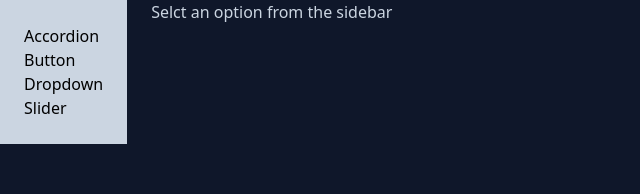
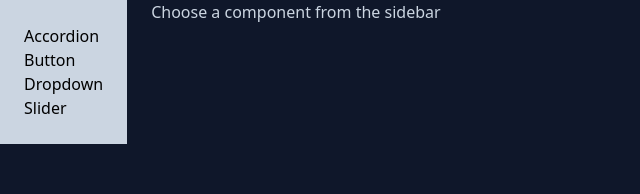
Before and after one commit to SmackSmash/grider-comps, a React (Vite) app: page / in a window 1280 px wide. Shown: the top 194 px of the page, without its empty margins (0-640 px from the left). Built offline with nearby package versions, Linux system fonts and the light colour scheme.

Commit message:
Added Route component to facilitate navigation

```diff
--- a/src/App.jsx
+++ b/src/App.jsx
@@ -1,22 +1,30 @@
-import { useContext } from 'react';
-import { NavigationContext } from './context/NavigationContext';
+import HomePage from './pages/HomePage/HomePage';
 import ButtonPage from './pages/ButtonPage/ButtonPage';
 import AccordionPage from './pages/AccordionPage/AccordionPage';
-import SideBar from './components/SideBar/SideBar';
 import DropdownPage from './pages/DropdownPage/DropdownPage';
 import SliderPage from './pages/SliderPage/SliderPage';
+import SideBar from './components/SideBar/SideBar';
+import Route from './components/Route/Route';
 
 const App = () => {
-  const { location } = useContext(NavigationContext);
-
   return (
     <div className='flex'>
       <SideBar />
-      {location === '/' && <h1 className='text-slate-300'>Selct an option from the sidebar</h1>}
-      {location === '/accordion' && <AccordionPage />}
-      {location === '/button' && <ButtonPage />}
-      {location === '/dropdown' && <DropdownPage />}
-      {location === '/slider' && <SliderPage />}
+      <Route path='/'>
+        <HomePage />
+      </Route>
+      <Route path='/accordion'>
+        <AccordionPage />
+      </Route>
+      <Route path='/button'>
+        <ButtonPage />
+      </Route>
+      <Route path='/dropdown'>
+        <DropdownPage />
+      </Route>
+      <Route path='/slider'>
+        <SliderPage />
+      </Route>
     </div>
   );
 };
--- /dev/null
+++ b/src/components/Route/Route.jsx
@@ -0,0 +1,16 @@
+import { useContext } from 'react';
+import { NavigationContext } from '../../context/NavigationContext';
+import PropTypes from 'prop-types';
+
+const Route = ({ path, children }) => {
+  const { location } = useContext(NavigationContext);
+
+  return path === location && children;
+};
+
+Route.propTypes = {
+  path: PropTypes.string,
+  children: PropTypes.node
+};
+
+export default Route;
--- /dev/null
+++ b/src/pages/HomePage/HomePage.jsx
@@ -0,0 +1,9 @@
+const HomePage = () => {
+  return (
+    <div>
+      <h1 className='text-slate-300'>Choose a component from the sidebar</h1>
+    </div>
+  );
+};
+
+export default HomePage;
```
